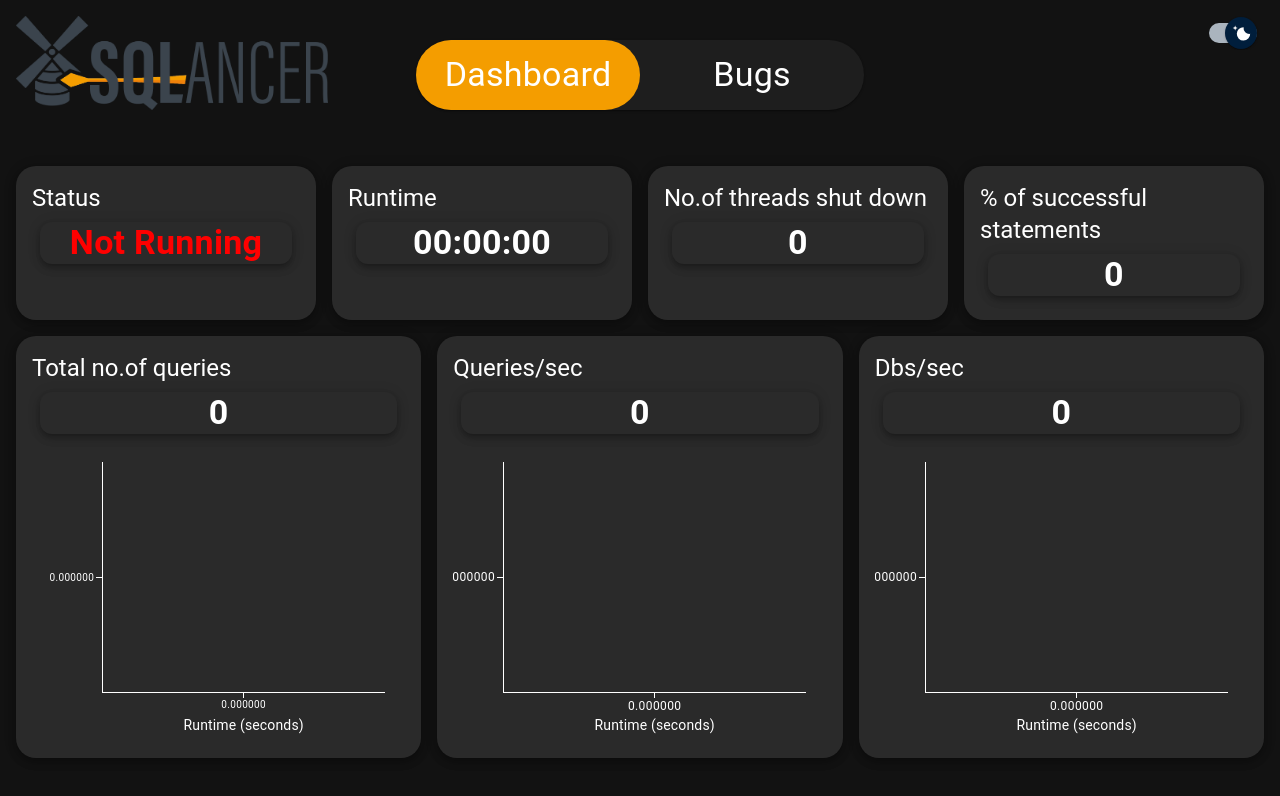
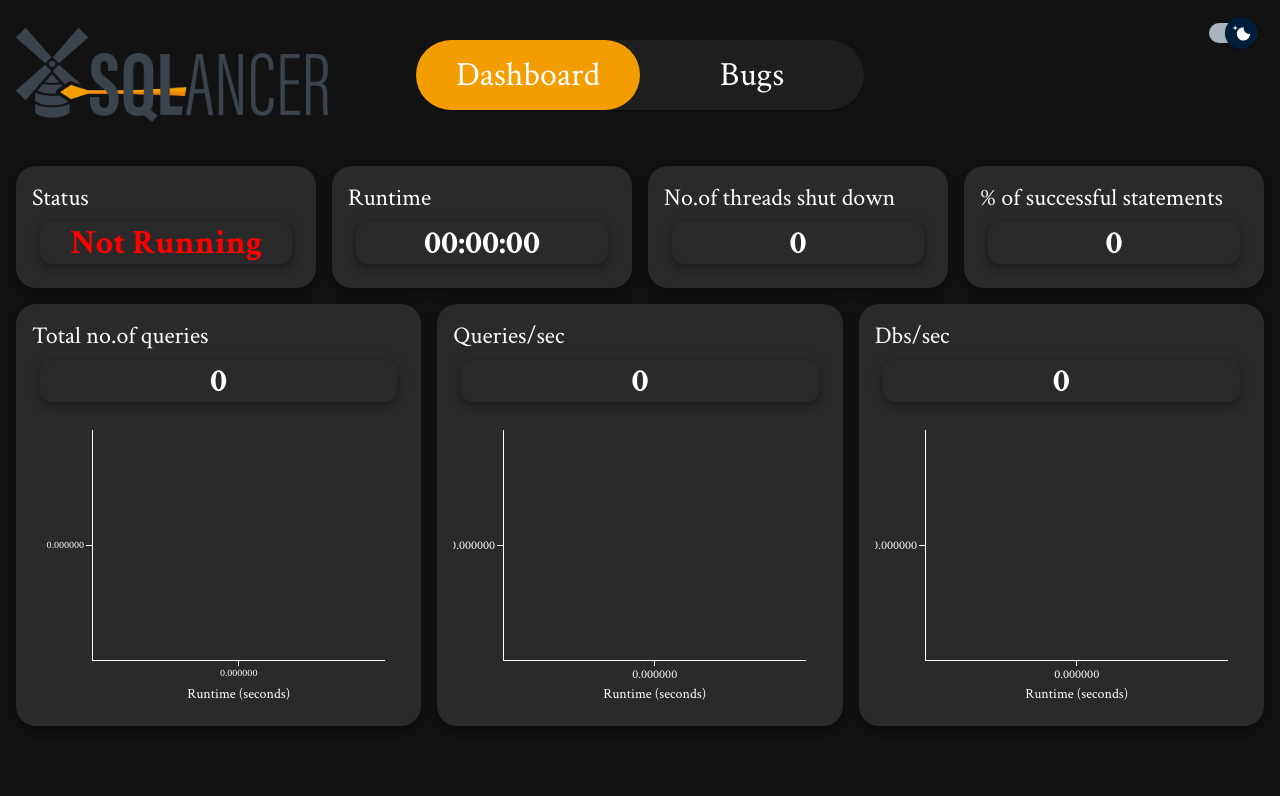
Before and after one commit to caitlyntang/CS3213-grp21-web-frontend, a React (Vite) app: page / in a window 1280 px wide. Shown: the top 796 px of the page. Built offline with nearby package versions, Linux system fonts and the light colour scheme; no server answers; the HTML template or start-up script is replaced by a standard one.

Commit message:
change font style

```diff
--- a/src/components/GraphBox.jsx
+++ b/src/components/GraphBox.jsx
@@ -52,7 +52,7 @@ function GraphBox({ runtimeData, queryData, reset }) {
           },
         ]}
         height={300}
-        margin={{ left: 70, right: 20, top: 20, bottom: 50 }} // Adjust margins
+        margin={{ left: 60, right: 20, top: 20, bottom: 50 }} // Adjust margins
         sx={{ width: '100%' }} // Full width
       />
     </Paper>
--- a/src/components/NavBar.jsx
+++ b/src/components/NavBar.jsx
@@ -15,7 +15,7 @@ function Navbar() {
         height: "70px", // Fixed height for the navbar
         width: "35%", // Fixed width for the navbar
         maxWidth: "800px", // Maximum width for the navbar
-        minWidth: "400px", // Minimum width for the navbar
+        minWidth: "350px", // Minimum width for the navbar
       }}
     >
       <Button
--- a/src/components/TopBar.jsx
+++ b/src/components/TopBar.jsx
@@ -17,6 +17,8 @@ function TopBar() {
           left: 0,
           padding: 2, // Add some padding around the logo
             alignItems: 'center',
+            height: '100%', // Take full height of the container
+            display: 'flex', // Use flexbox to center the logo vertically
         }}
       >
         <img
@@ -25,7 +27,7 @@ function TopBar() {
           style={{
             height: 'auto',
             maxWidth: '25%',
-            minWidth: '300px',
+            minWidth: '250px',
           }}
         />
       </Box>
--- a/src/index.css
+++ b/src/index.css
@@ -0,0 +1 @@
+@import url('https://fonts.googleapis.com/css2?family=Crimson+Text:wght@400;600;700&display=swap');
--- a/src/theme.jsx
+++ b/src/theme.jsx
@@ -15,6 +15,9 @@ function ThemeContextProvider({ children }) {
             main: '#F49D00', // Primary color
           },
         },
+        typography: {
+          fontFamily: 'Crimson Text, Arial, sans-serif', // Default font family
+        }
       }),
     [mode]
   );
```
